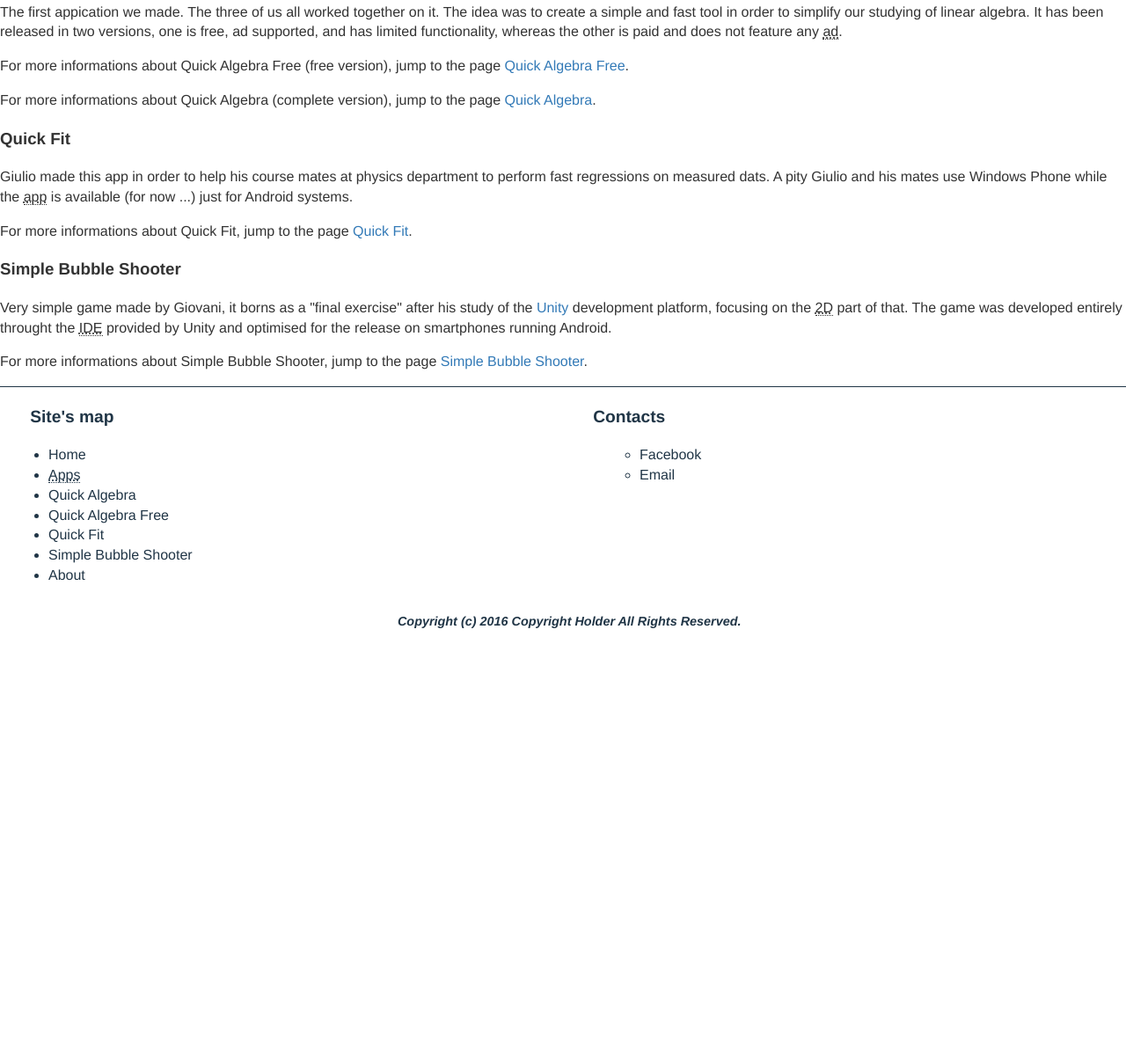
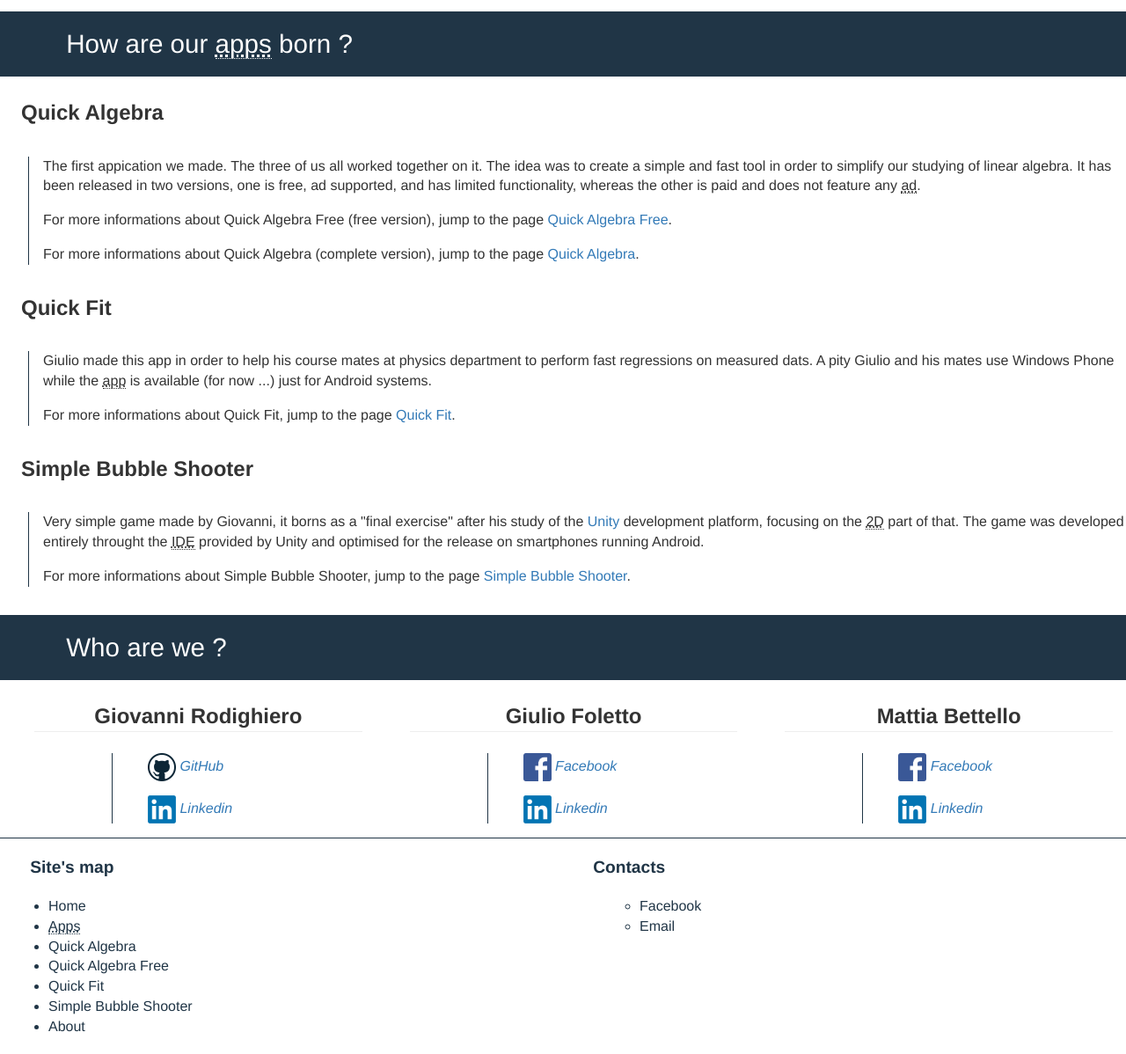
Before and after one commit to giovanniRodighiero/StuckInTheFlow, a plain HTML site: page dist/about.html in a window 1280 px wide. Shown: the part 490-1688 px from the top of the page at 88% size. Before the commit the page ends 1221 px from the top, so only its background shows below. Drawn offline with nearby package versions, Linux system fonts and the light colour scheme.

Commit message:
update aboute page

```diff
--- /dev/null
+++ b/assets/styles/about.scss
@@ -0,0 +1,61 @@
+@import "shared";
+#about{
+  .title{
+    color: $blue;
+    font-size: $grande;
+    text-align: center;
+    border-bottom: 1px solid #eee;
+    font-weight: normal;
+  }
+  .entry{
+    header{
+      background-color: $blue;
+      padding: 1em;
+    }
+    h2{
+      color: white;
+      margin-left: 2em;
+      font-weight: normal;
+      font-size: 185%;
+      margin-top: 0px;
+      margin-bottom: 0px;
+    }
+    h3{
+      margin-left: 1em;
+      font-size: 150%;
+    }
+    .description{
+      border-left: 1px solid $blue;
+      margin-left: 2em;
+      padding-left: 1em;
+      margin-top:2em;
+      margin-bottom: 2em;
+    }
+    .row{
+      text-align: center;
+      .member{
+        h3{
+          border-bottom: 1px solid #eee;
+        }
+        ul{
+          border-left: 1px solid $blue;
+          text-align: left;
+          list-style-type: none;
+          margin-left: 7em;
+          li{
+            margin-top: 1em;
+            margin-bottom: 1em;
+          }
+          .profile-link{
+            font-style: italic;
+            display: inline;
+            .logo{
+              display: inline;
+              width: 2em;
+            }
+          }
+        }
+      }
+    }
+  }
+}
--- a/assets/styles/appDetails.scss
+++ b/assets/styles/appDetails.scss
@@ -59,5 +59,26 @@
         margin-top: 1em;
       }
     }
+  }// fine #info
+  #links{
+    background-color: $blue;
+    padding-top: 1em;
+    padding-bottom: 1em;
+    h2{
+      font-size: 185%;
+      text-align: center;
+      color: white;
+      font-weight: normal;
+    }
+    .row{
+      //margin-left: 8em;
+      text-align: center;
+      .link{
+        margin-bottom: 2em;
+        img{
+          width: 10em;
+        }
+      }
+    }
   }
 }
--- a/assets/styles/main.scss
+++ b/assets/styles/main.scss
@@ -5,3 +5,4 @@
 @import "path";
 @import "applications";
 @import "appDetails";
+@import "about";
--- a/dist/about.html
+++ b/dist/about.html
@@ -59,33 +59,33 @@
 <div id="path">
   <ol class="breadcrumb">
   <li><a href="index.html">Home</a></li>
-  <li>About</li>
+  <li class="active">About</li>
 </ol>
 </div>
 
     <main id="about">
 
-<section>
   <header>
     <h1 class="title">Something about who we are and what we do.</h1>
   </header>
-  <article>
+  <section class="entry">
     <header>
       <h2>What is Stuck in The Flow ?</h2>
     </header>
+    <article>
       <div class="description">
         <p>The Stuck in the Flow project originated from three friends and their will to challenge themselves on the task of building smartphone <abbr title="applications" >apps</abbr>.
           <p>In the summer of 2013, <span lang="it"> Giovanni, Giulio</span> and <span lang="it">Mattia</span>, pushed by the desire to work on something real after years of studying, decided to venture in the world of app
              development. After little time the idea of <a href="applications/QuickAlgebra.html">Quick Algebra</a> was born, which marked the beginning of Stuck in the Flow.</p>
           <p>The name is of course a tribute to the famous forum <a href="http://stackoverflow.com/" target="_blank">Stuckoverflow</a> without which we would not have gone very far, being often quite literally stuck in the flow of ideas and code.</p>
       </div>
-  </div>
     </article>
-  <article>
+  </section>
+  <section class="entry">
     <header>
-      <h2>How are our <abbr title="applications">apps</abbr> born?</h2>
+      <h2>How are our <abbr title="applications">apps</abbr> born ?</h2>
     </header>
-    <div class="app">
+    <article class="app">
       <h3>Quick Algebra</h3>
       <div class="description">
         <p class="desc-storia-app">The first appication we made. The three of us all worked together on it. The idea was to create a simple and fast tool in order to simplify our studying of linear algebra.
@@ -93,23 +93,52 @@
         <p class="link-storia-app">For more informations about Quick Algebra Free (free version), jump to the page <a href="applications/QuickAlgebraFree.html"> Quick Algebra Free</a>.</p>
         <p class="link-storia-app">For more informations about Quick Algebra (complete version), jump to the page <a href="applications/QuickAlgebra.html">Quick Algebra</a>.</p>
       </div>
-    </div>
-    <div class="app">
+    </article>
+    <article class="app">
       <h3>Quick Fit</h3>
       <div class="description">
         <p class="desc-storia-app"><span xml:lang="it">Giulio</span> made this app in order to help his course mates at physics department to perform fast regressions on measured dats. A pity <span lang="it">Giulio</span> and his mates use Windows Phone while the <abbr title="application">app</abbr> is available (for now ...) just for Android systems.</p>
         <p class="link-storia-app">For more informations about Quick Fit, jump to the page <a href="applications/QuickFit.html">Quick Fit</a>.</p>
       </div>
-    </div>
-    <div class="app">
+    </article>
+    <article class="app">
       <h3>Simple Bubble Shooter</h3>
       <div class="description">
-        <p class="desc-storia-app">Very simple game made by <span lang="it">Giovani</span>, it borns as a "final exercise" after his study of the <a href="https://unity3d.com/unity" target="_blank" >Unity</a> development platform,
+        <p class="desc-storia-app">Very simple game made by <span lang="it">Giovanni</span>, it borns as a "final exercise" after his study of the <a href="https://unity3d.com/unity" target="_blank" >Unity</a> development platform,
         focusing on the <abbr title="bidimensional">2D</abbr> part of that. The game was developed entirely throught the <abbr title="integrated development environment">IDE</abbr> provided by Unity and optimised for the release on smartphones running Android.</p>
         <p class="link-storia-app">For more informations about Simple Bubble Shooter, jump to the page <a href="applications/SimpleBubbleShooter.html">Simple Bubble Shooter</a>.</p>
       </div>
+    </article>
+  </section>
+  <section class="entry">
+    <header>
+      <h2>Who are we ?</h2>
+    </header>
+    <div class="container-fluid">
+      <article class="row">
+        <div class="col-sm-4 member">
+          <h3>Giovanni Rodighiero</h3>
+            <ul>
+              <li><a class="profile-link" href="https://github.com/giovanniRodighiero?tab=repositories" target="_blank"> <img class="logo" src="images/github.png" alt="github logo" />  GitHub</a> </li>
+              <li><a class="profile-link" href="https://www.linkedin.com/in/giovannirodighiero" target="_blank"> <img class="logo" src="images/LinkedIn.png" alt="linkedin logo" />   Linkedin</a></li>
+            </ul>
+        </div>
+        <div class="col-sm-4 member">
+          <h3>Giulio Foletto</h3>
+            <ul>
+              <li><a class="profile-link" href="https://www.facebook.com/giulio.foletto" target="_blank"> <img class="logo" src="images/fb.png" alt="facebook logo" />   Facebook</a></li>
+              <li><a class="profile-link" href="https://www.linkedin.com/in/giulio-foletto-ab2665b4/it" target="_blank"> <img class="logo" src="images/LinkedIn.png" alt="linkedin logo" />   Linkedin</a></li>
+            </ul>
+        </div>
+        <div class="col-sm-4 member">
+          <h3>Mattia Bettello</h3>
+            <ul>
+              <li><a class="profile-link" href="#" target="_blank"> <img class="logo" src="images/fb.png" alt="facebook logo" />   Facebook</a></li>
+              <li><a class="profile-link" href="#" target="_blank"> <img class="logo" src="images/LinkedIn.png" alt="linkedin logo" />   Linkedin</a></li>
+            </ul>
         </div>
       </article>
+    </div>
   </section>
 
     </main>
--- a/gulpfile.js
+++ b/gulpfile.js
@@ -50,7 +50,7 @@ gulp.task('about', function () {
       data: content.about,
       path: ['assets/','assets/layout'] // String or Array
     }))
-    .pipe(gulp.dest('dist'));    "mainID"
+    .pipe(gulp.dest('dist'));
 
     //.pipe(livereload());
 });
@@ -90,4 +90,4 @@ gulp.task('SimpleBubbleShooter', function () {
     .pipe(gulp.dest('dist/applications/'));
     //.pipe(livereload());
 });
-gulp.task('default', ['styles','QuickAlgebra','QuickAlgebraFree','QuickFit','SimpleBubbleShooter','watch']); //'applications','about','QuickAlgebra','QuickAlgebraFree','QuickFit','SimpleBubbleShooter']);
+gulp.task('default', ['styles','about','watch']); //'applications','about','QuickAlgebra','QuickAlgebraFree','QuickFit','SimpleBubbleShooter']);
```
Also changed, not shown: assets/about.html (+41 -12 lines), dist/images/LinkedIn.png (added), dist/images/fb.png (added), dist/images/github.png (added), dist/images/linkedin-logo.png (added), dist/stylesheets/main.css, 1 other file. Lines whose indentation alone changed are shown as unchanged.
